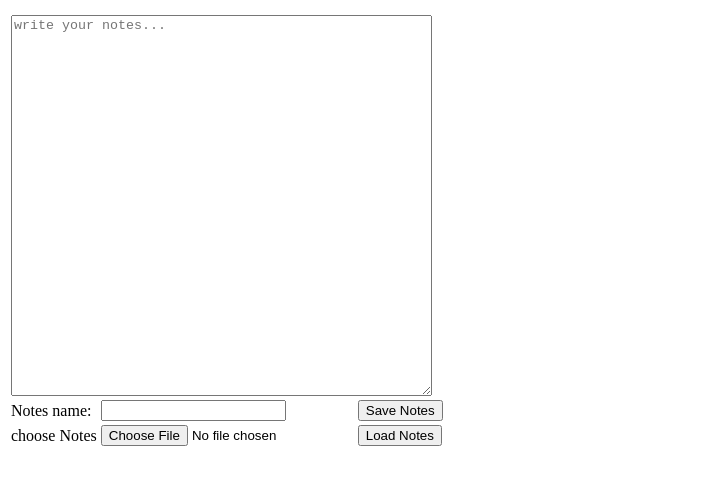
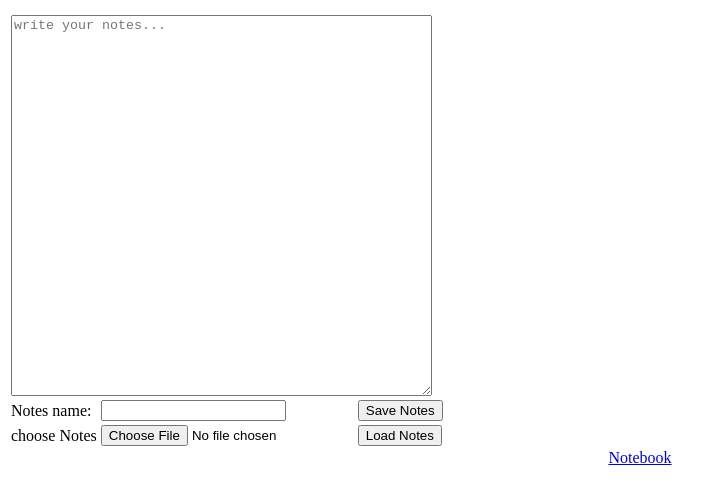
Before and after one commit to k2105/Notebook, a plain HTML site: page index.html in a window 1280 px wide. Shown: the whole page, without its empty margins (0-724 px from the left). Drawn offline with Linux system fonts and the light colour scheme.

Commit message:
Update index.html

```diff
--- a/index.html
+++ b/index.html
@@ -60,5 +60,8 @@ function loadFileAsText()
 
 </script>
 
+<center>
+<a href = "https://k2105.github.io/Notebook/">Notebook</a>
+
 </body>
 </html>
```
